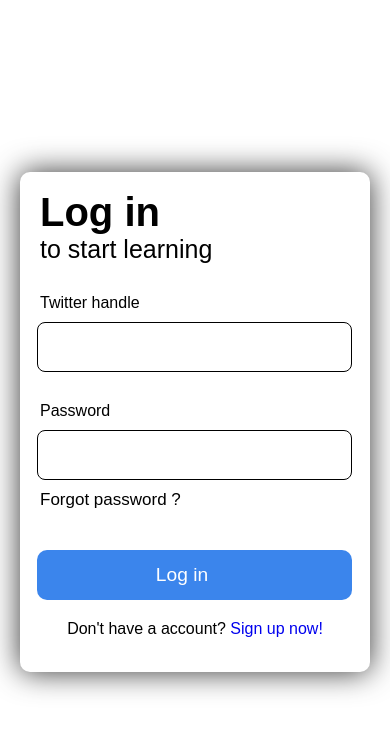
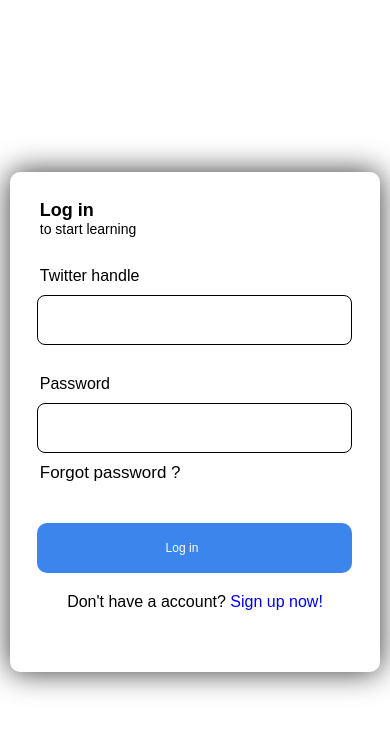
Before and after one commit to Josen07/login, a plain HTML site: page index.html in a window 390 px wide. Drawn offline with Linux system fonts and the light colour scheme.

Commit message:
Add files via upload

```diff
--- a/style.css
+++ b/style.css
@@ -125,3 +125,49 @@ p {
     background: rgba(0, 0, 0, 0.3);
     color: #fff;
 }
+
+/* responsive */
+
+@media (max-width: 768px) {
+    .container {
+        padding: 10px;
+    }
+
+    .container h1 {
+        font-size: 20px;
+    }
+
+    .container h2 {
+        font-size: 16px;
+    }
+
+    .formgp input, .formgp2 input {
+        font-size: 14px;
+    }
+
+    #btn {
+        font-size: 14px;
+    }
+}
+
+@media (max-width: 480px) {
+    .container {
+        width: 95%;
+    }
+
+    .container h1 {
+        font-size: 18px;
+    }
+
+    .container h2 {
+        font-size: 14px;
+    }
+
+    .formgp input, .formgp2 input {
+        font-size: 12px;
+    }
+
+    #btn {
+        font-size: 12px;
+    }
+}
```
